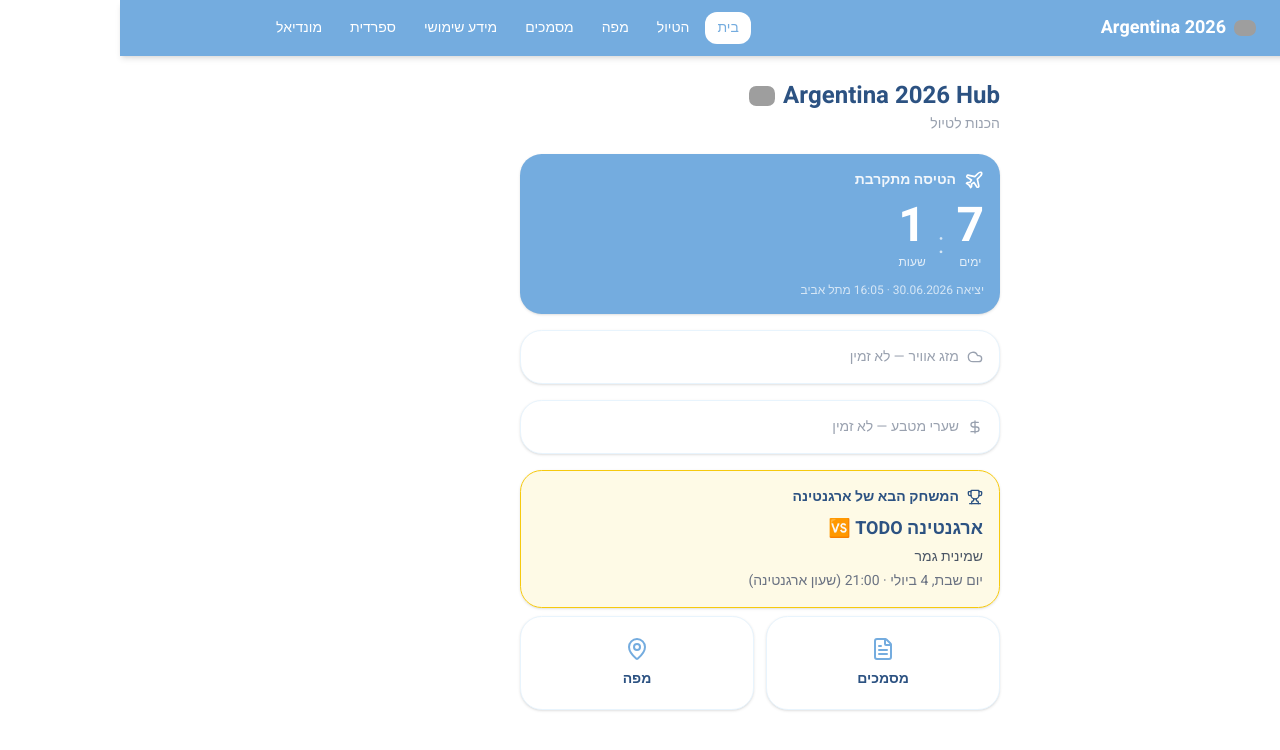
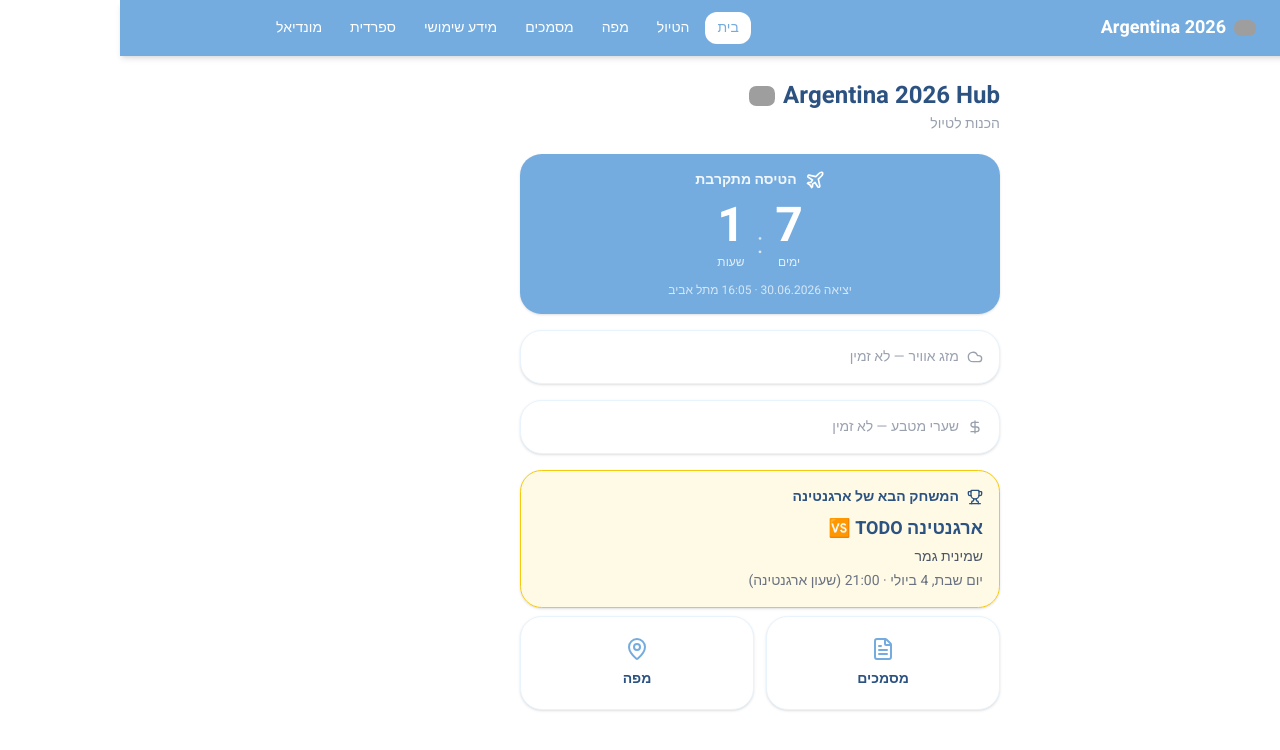
Before and after one commit to mandalaoui/Argentina-2026, a Next.js app: page / in a window 1280 px wide. Shown: the top 750 px of the page. Built offline with nearby package versions, Linux system fonts and the light colour scheme; no server answers; grey boxes are pictures that could not be loaded.

Commit message:
fix: center countdown card content

```diff
--- a/components/home/CountdownCard.tsx
+++ b/components/home/CountdownCard.tsx
@@ -11,11 +11,11 @@ export default function CountdownCard() {
 
   return (
     <Card className="bg-argentina text-white border-0">
-      <div className="flex items-center gap-2 mb-3">
+      <div className="flex items-center justify-center gap-2 mb-3">
         <Plane size={20} aria-hidden="true" />
         <span className="font-semibold text-sm opacity-90">הטיסה מתקרבת</span>
       </div>
-      <div className="flex items-end gap-3">
+      <div className="flex items-end justify-center gap-3">
         <div className="text-center">
           <p className="text-5xl font-bold leading-none">{days}</p>
           <p className="text-xs opacity-80 mt-1">ימים</p>
@@ -26,7 +26,7 @@ export default function CountdownCard() {
           <p className="text-xs opacity-80 mt-1">שעות</p>
         </div>
       </div>
-      <p className="text-xs opacity-70 mt-3">יציאה 30.06.2026 · 16:05 מתל אביב</p>
+      <p className="text-xs opacity-70 mt-3 text-center">יציאה 30.06.2026 · 16:05 מתל אביב</p>
     </Card>
   );
 }
```
